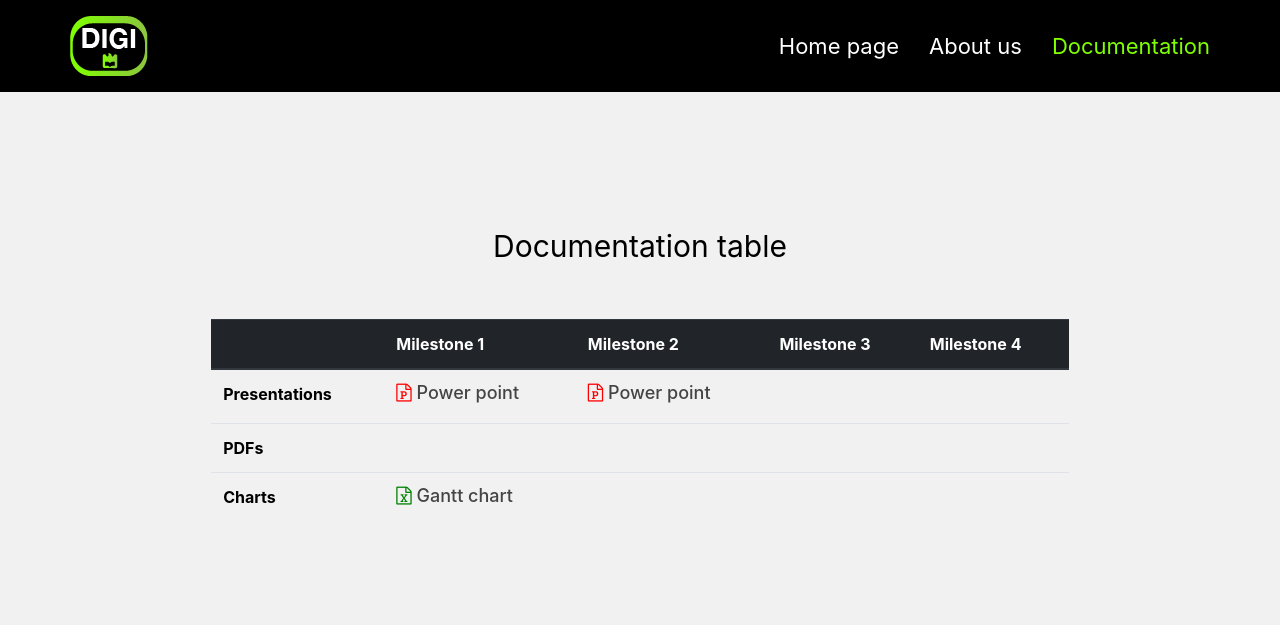
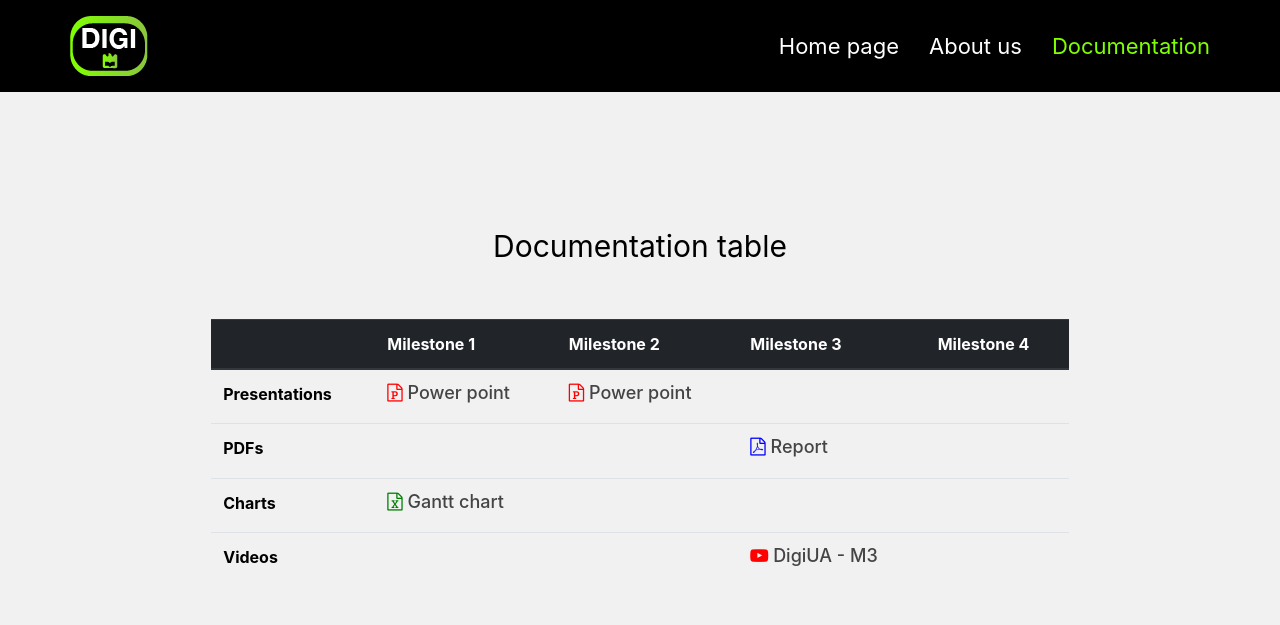
Before and after one commit to PedroG-8/DigiUA, a plain HTML site: page docs/documentation.html in a window 1280 px wide. Drawn offline with nearby package versions, Linux system fonts and the light colour scheme.

Commit message:
Milestone 3 documentation

```diff
--- a/docs/documentation.html
+++ b/docs/documentation.html
@@ -68,7 +68,10 @@
             <th scope="row">PDFs</th>
             <td></td>
             <td></td>
-            <td></td>
+            <td>
+              <a style="text-decoration : none" href="pdfs/relatorio.pdf">
+                <h6 class="letter-docs"><i class="fa fa-file-pdf-o" style="font-size:18px;color:blue"></i></i>  Report</h6>
+            </td>
             <td></td>
           </tr>
           <tr>
@@ -79,6 +82,16 @@
             </td>
             <td></td>
             <td></td>
+            <td></td>
+          </tr>
+          <tr>
+            <th scope="row">Videos</th>
+            <td></td>
+            <td></td>
+            <td>
+              <a style="text-decoration : none" href="https://www.youtube.com/watch?v=OFkAoxKQ4fU">
+                <h6 class="letter-docs"><i class="fa fa-youtube-play" style="font-size:18px;color:red"></i>  DigiUA - M3</h6>
+            </td>
             <td></td>
           </tr>
         </tbody>
```
Also changed, not shown: 1 other file.
